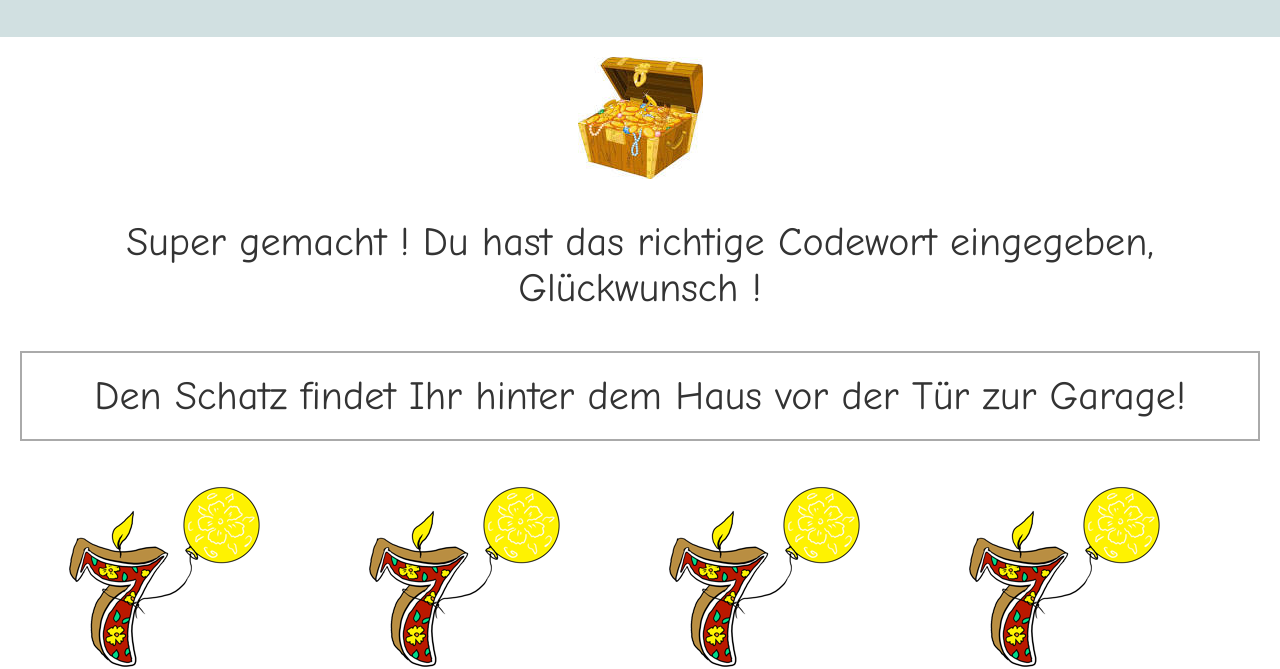
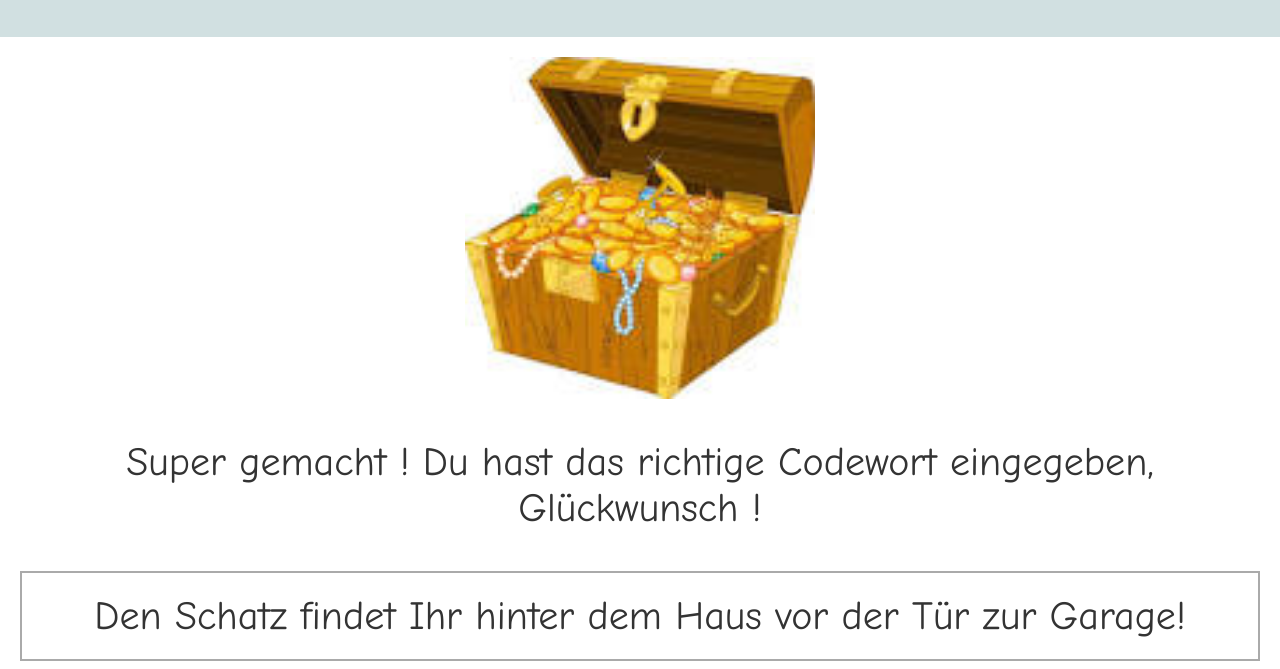
Before and after one commit to arazok/courseraTest, a plain HTML site: page mila/solution.html in a window 1280 px wide. Shown: the part 143-812 px from the top of the page. Drawn offline with Linux system fonts and the light colour scheme.

Commit message:
Mila update7

```diff
--- a/mila/solution.html
+++ b/mila/solution.html
@@ -11,7 +11,7 @@
 </header>
 <main>
 	<div id="schatzbild">
-		<img src="./images/schatz.jpg" align="center">
+		<img src="./images/schatz.jpg" align="center" width="350">
 	</div>
 	<div id="Lob">
 		Super gemacht ! Du hast das richtige Codewort eingegeben, Glückwunsch !
```
